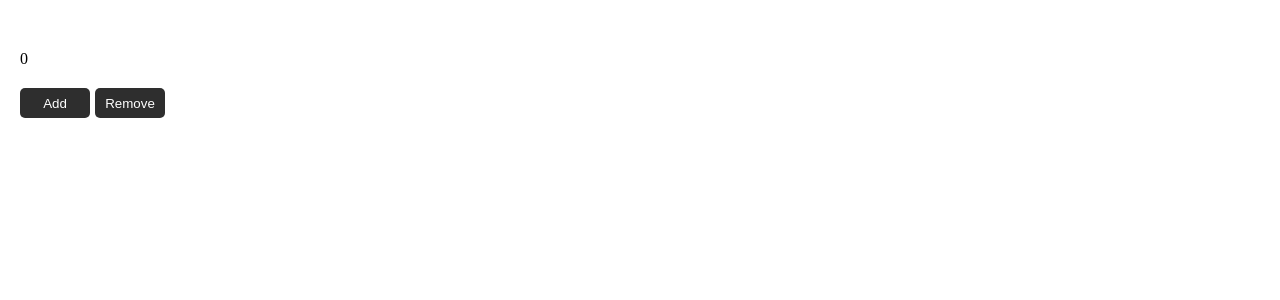
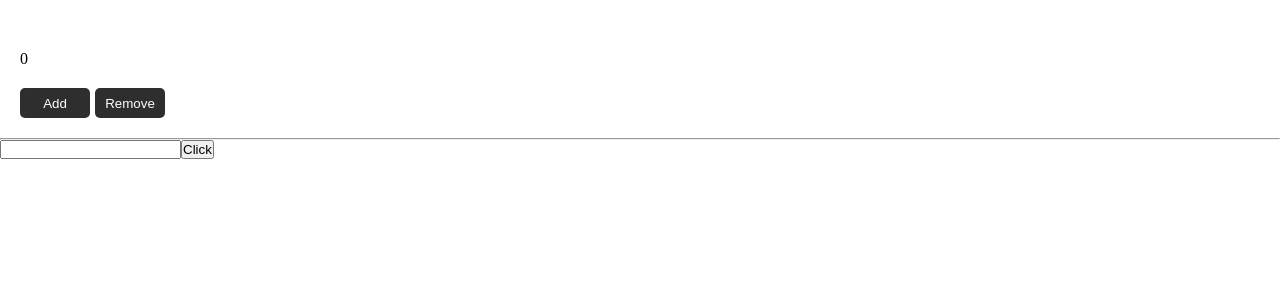
Before and after one commit to koheinthurako/React20-9-2023, a React (Create React App) app in the folder hook/: page / in a window 1280 px wide. Shown: the top 300 px of the page. Built offline with nearby package versions, Linux system fonts and the light colour scheme.

Commit message:
add notes more about state hook

```diff
--- a/hook/src/App.js
+++ b/hook/src/App.js
@@ -1,5 +1,6 @@
 import React from 'react';
 import Counter from './components/Counter';
+import Input from './components/Input';
 import "./App.css";
 
 const App = () => {
@@ -7,6 +8,8 @@
     <div>
       <Counter/>
       {/* State ကိုသုံးပြီး user input ယူခြင်း */}
+      <hr/>
+      <Input/>
 
     </div>
   )
--- /dev/null
+++ b/hook/src/components/Input.jsx
@@ -0,0 +1,30 @@
+import { useRef, useState } from "react";
+
+const Input = () => {
+
+// const inputRef = useRef();
+
+// State ကိုသုံးပြီး input ထဲက value တွေကိုယူခြင်း
+const [text, setText] = useState("");
+
+const handleClick = () => {
+    console.log(text);
+}
+
+const handleChange = (e) => {
+    // console.log(e.target.value);
+    setText(e.target.value);
+}
+
+  return (
+    <div>
+        {/* <input ref={inputRef} type="text" /> */}
+
+        {/* value props ကိုသုံးပြီဆိုရင် user input ကိုရဖို့အတွက် onChange ဆိုသည့် props ကိုသုံးပြီး အထဲမှာ function တစ်ခုရေးပေးရသည် */}
+        <input value={text} onChange={handleChange} type="text"  />
+        <button onClick={handleClick}>Click</button>
+    </div>
+  )
+}
+
+export default Input;
```
